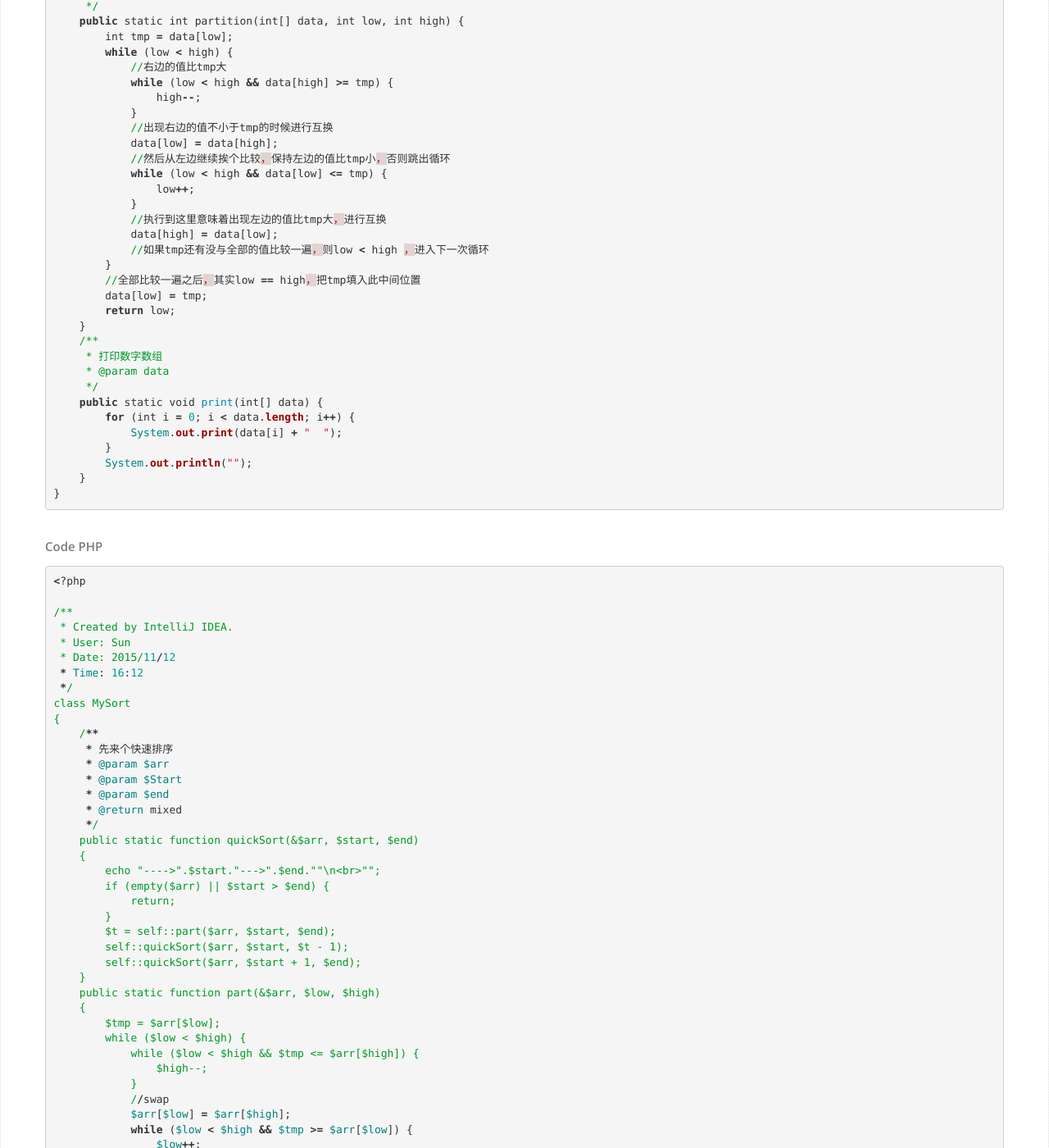
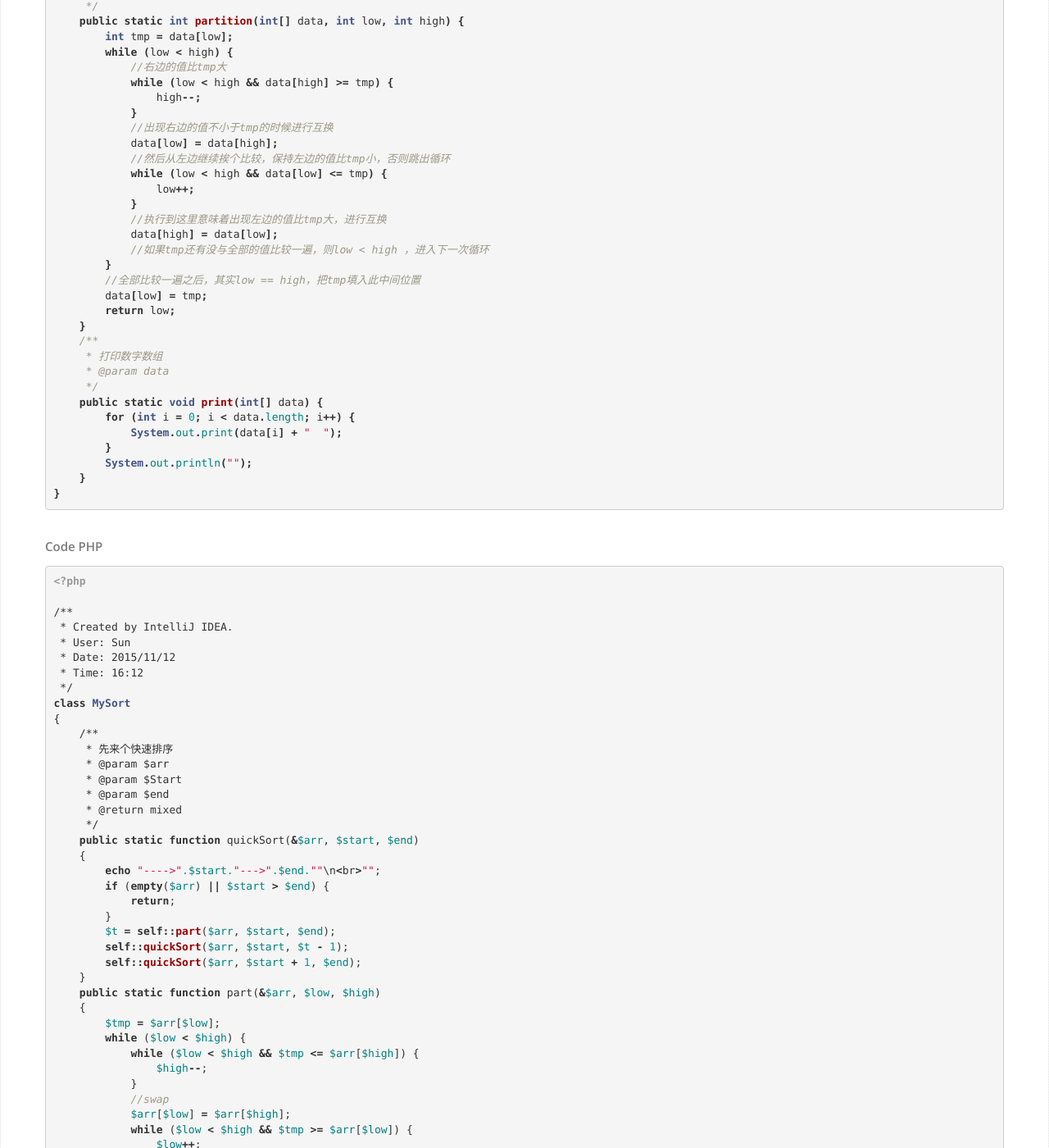
Before and after one commit to skyquiet/skyquiet.github.io, a Jekyll site: the page built from _posts/2014-10-01-quickSort.md, in a window 1280 px wide and 1400 px high, scrolled down 2011 px. Shown: the whole window at 82% size. Built offline with Jekyll 4.4.1, drawn with Linux system fonts in a browser that asks for light colours; nearby versions of some CDN libraries; some web fonts are replaced; some of the changed text lies outside the part shown.

Commit message:
是不是ruby的高亮显示好看些？

```diff
--- a/_posts/2014-10-01-quickSort.md
+++ b/_posts/2014-10-01-quickSort.md
@@ -18,7 +18,7 @@ categories: arithmetic
 
 **Code Java**
 
-{% highlight ruby %}
+{% highlight java %}
 
 /**
  * 快速排序
@@ -87,7 +87,7 @@ public class Sort {
 
 **Code PHP**
 
-{% highlight ruby %}
+{% highlight php %}
 
 <?php
 
```
Also changed, not shown: _posts/2014-09-08-insertSort.md (+1 -1 lines), _posts/2014-09-12-BinaryInsertSort.md (+1 -1 lines), _posts/2014-09-22-bubbleSort.md (+1 -1 lines), _posts/2015-09-15-DigitalRoot.md (+1 -1 lines).
